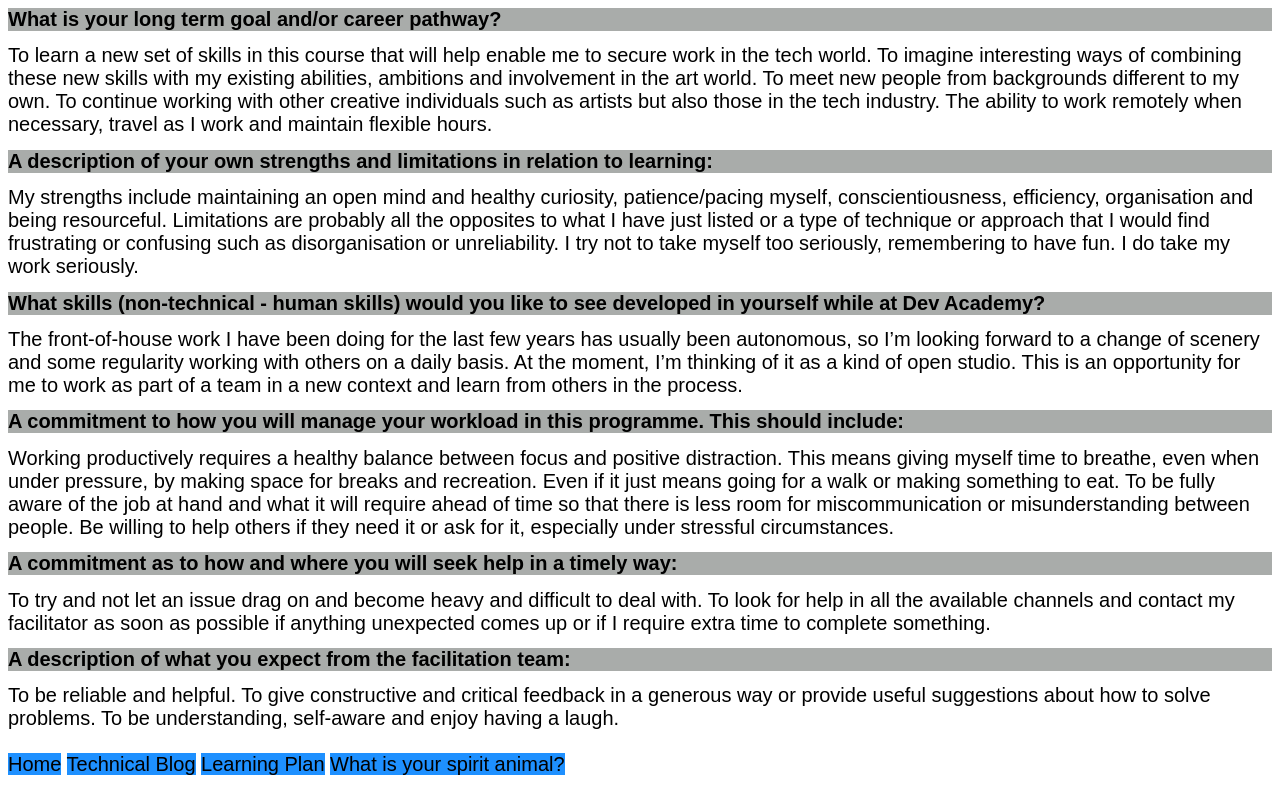
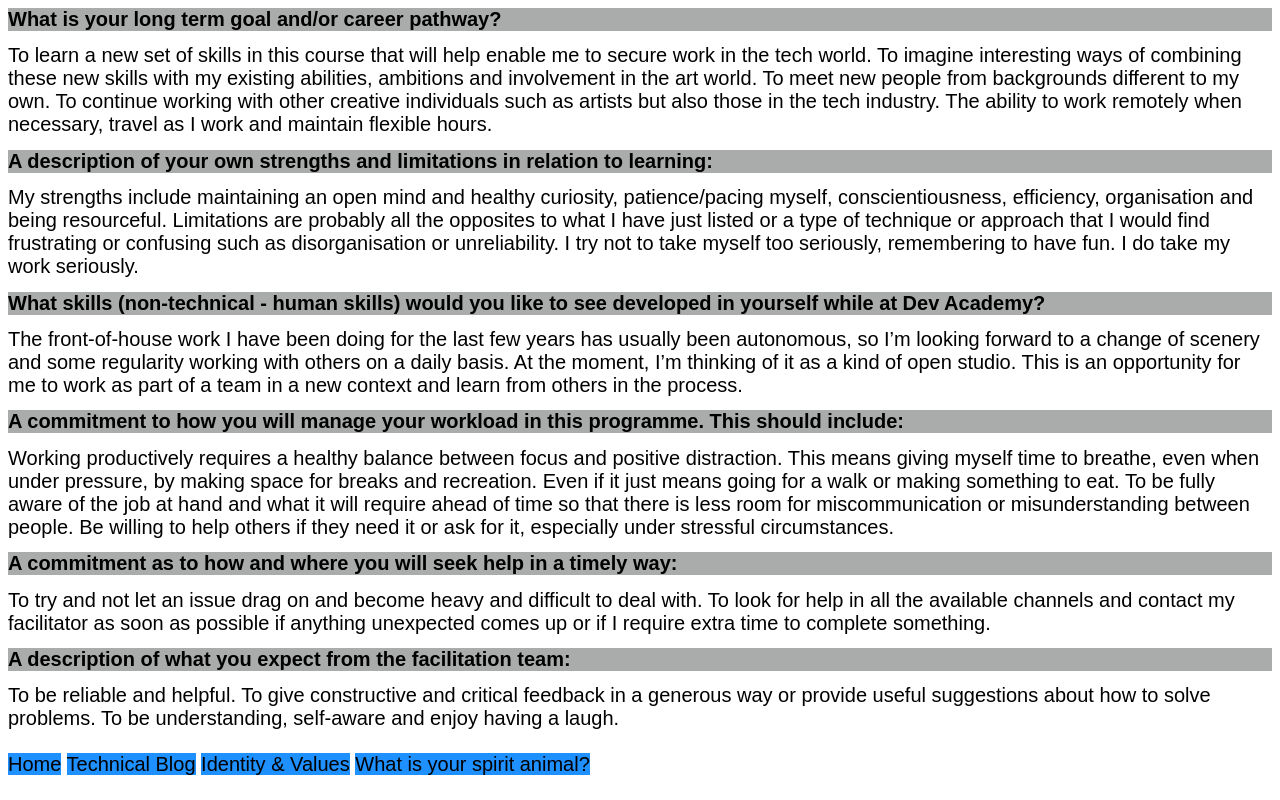
Before and after one commit to jake-b-b/jake-b-b.github.io, a plain HTML site: page blog/learning-plan.html in a window 1280 px wide. Drawn offline with Linux system fonts and the light colour scheme.

Commit message:
learn plan final ed

```diff
--- a/blog/learning-plan.html
+++ b/blog/learning-plan.html
@@ -67,7 +67,7 @@ a:active {
     <br>
     <a href="https://jake-b-b.github.io/">Home</a>
     <a href="https://jake-b-b.github.io/blog/technical-blog">Technical Blog</a>
-    <a href="https://jake-b-b.github.io/blog/learning-plan">Learning Plan</a>
+    <a href="https://jake-b-b.github.io/blog/identity-values">Identity & Values</a>
     <a href="https://www.primalastrology.com/animal-spirit-chart.html">What is your spirit animal?</a>
 
 
```
